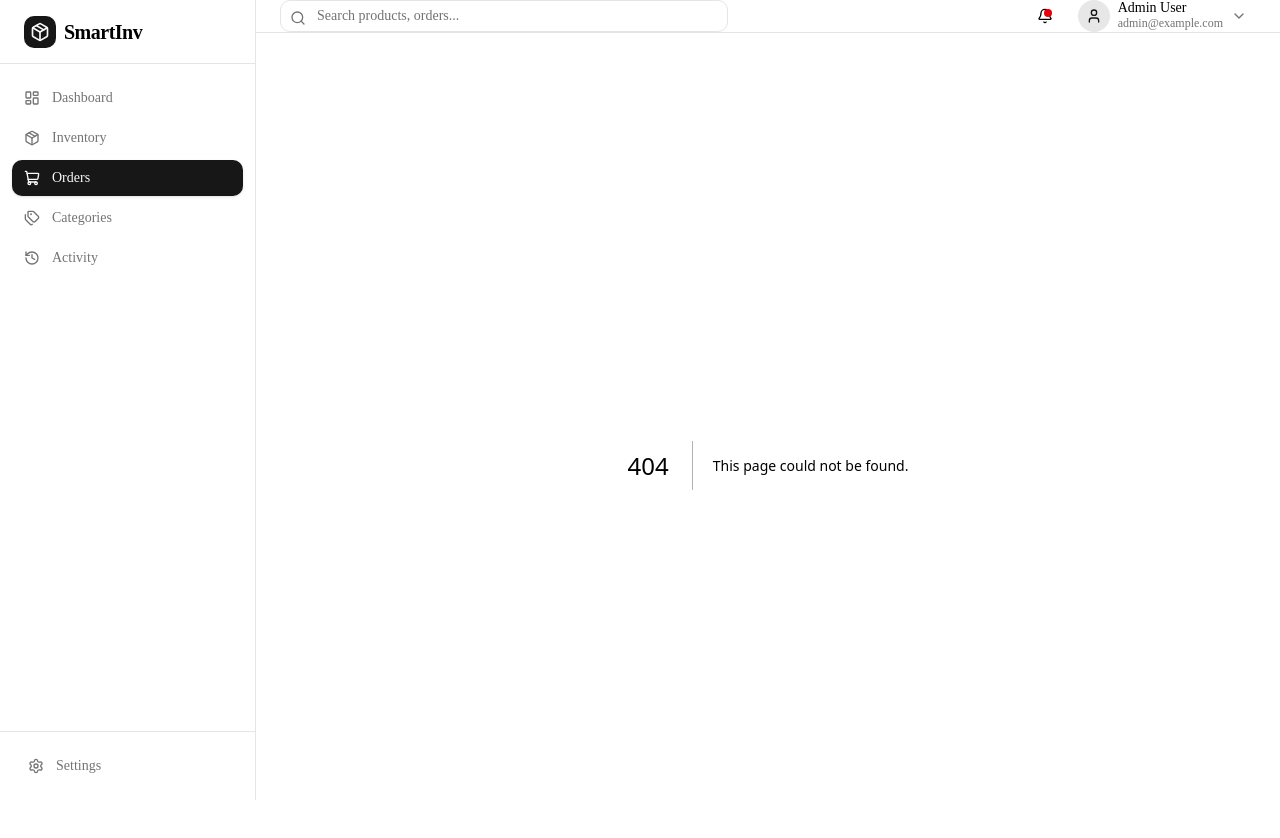
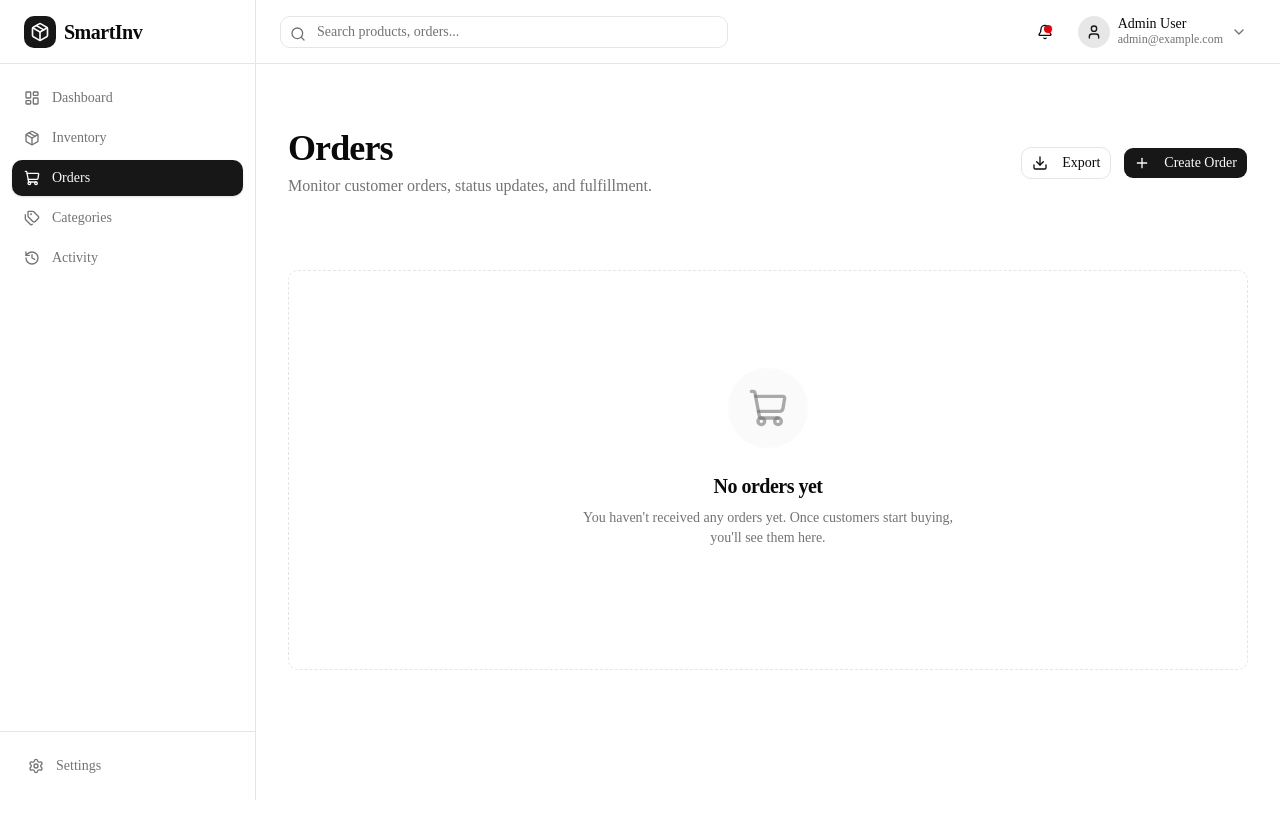
Before and after one commit to sazzad4677/Smart-Inventory-System, a Next.js app in the folder frontend/: page /orders in a window 1280 px wide. Before the commit this address had no page. Shown: the top 838 px of the page. After the commit the page ends 800 px from the top, so only its background shows below. Built offline with nearby package versions, Linux system fonts and the light colour scheme.

Commit message:
feat: implement initial pages for orders, activity, categories, and inventory with empty states

```diff
--- /dev/null
+++ b/frontend/src/app/activity/page.tsx
@@ -0,0 +1,26 @@
+import { PageHeader } from "@/components/layout/page-header";
+import { Button } from "@/components/ui/button";
+import { Download, History } from "lucide-react";
+import { EmptyState } from "@/components/ui/empty-state";
+
+export default function ActivityPage() {
+  return (
+    <div className="flex flex-col gap-8">
+      <PageHeader
+        title="Activity Log"
+        description="See recent system changes, orders, and user actions."
+      >
+        <Button variant="outline">
+          <Download className="mr-2 h-4 w-4" />
+          Export Log
+        </Button>
+      </PageHeader>
+
+      <EmptyState
+        icon={<History />}
+        title="No activity recorded"
+        description="System activity and logs will appear here once you start using the inventory management features."
+      />
+    </div>
+  );
+}
--- /dev/null
+++ b/frontend/src/app/categories/page.tsx
@@ -0,0 +1,26 @@
+import { PageHeader } from "@/components/layout/page-header";
+import { Button } from "@/components/ui/button";
+import { Plus, Tags } from "lucide-react";
+import { EmptyState } from "@/components/ui/empty-state";
+
+export default function CategoriesPage() {
+  return (
+    <div className="flex flex-col gap-8">
+      <PageHeader
+        title="Categories"
+        description="Organize your products into categories for better filtering."
+      >
+        <Button>
+          <Plus className="mr-2 h-4 w-4" />
+          Add Category
+        </Button>
+      </PageHeader>
+
+      <EmptyState
+        icon={<Tags />}
+        title="No categories"
+        description="Organize your products by creating categories. This makes browsing and managing stock much easier."
+      />
+    </div>
+  );
+}
--- /dev/null
+++ b/frontend/src/app/inventory/page.tsx
@@ -0,0 +1,26 @@
+import { PageHeader } from "@/components/layout/page-header";
+import { Button } from "@/components/ui/button";
+import { Plus, PackageSearch } from "lucide-react";
+import { EmptyState } from "@/components/ui/empty-state";
+
+export default function InventoryPage() {
+  return (
+    <div className="flex flex-col gap-8">
+      <PageHeader
+        title="Inventory"
+        description="Manage your products, stock levels, and pricing."
+      >
+        <Button>
+          <Plus className="mr-2 h-4 w-4" />
+          Add Product
+        </Button>
+      </PageHeader>
+
+      <EmptyState
+        icon={<PackageSearch />}
+        title="No products found"
+        description="Your inventory is currently empty. Start by adding your first product to track stock and sales."
+      />
+    </div>
+  );
+}
--- /dev/null
+++ b/frontend/src/app/orders/page.tsx
@@ -0,0 +1,32 @@
+import { PageHeader } from "@/components/layout/page-header";
+import { Button } from "@/components/ui/button";
+import { Plus, Download, ShoppingCart } from "lucide-react";
+import { EmptyState } from "@/components/ui/empty-state";
+
+export default function OrdersPage() {
+  return (
+    <div className="flex flex-col gap-8">
+      <PageHeader
+        title="Orders"
+        description="Monitor customer orders, status updates, and fulfillment."
+      >
+        <div className="flex items-center gap-3">
+          <Button variant="outline">
+            <Download className="mr-2 h-4 w-4" />
+            Export
+          </Button>
+          <Button>
+            <Plus className="mr-2 h-4 w-4" />
+            Create Order
+          </Button>
+        </div>
+      </PageHeader>
+
+      <EmptyState
+        icon={<ShoppingCart />}
+        title="No orders yet"
+        description="You haven't received any orders yet. Once customers start buying, you'll see them here."
+      />
+    </div>
+  );
+}
```
